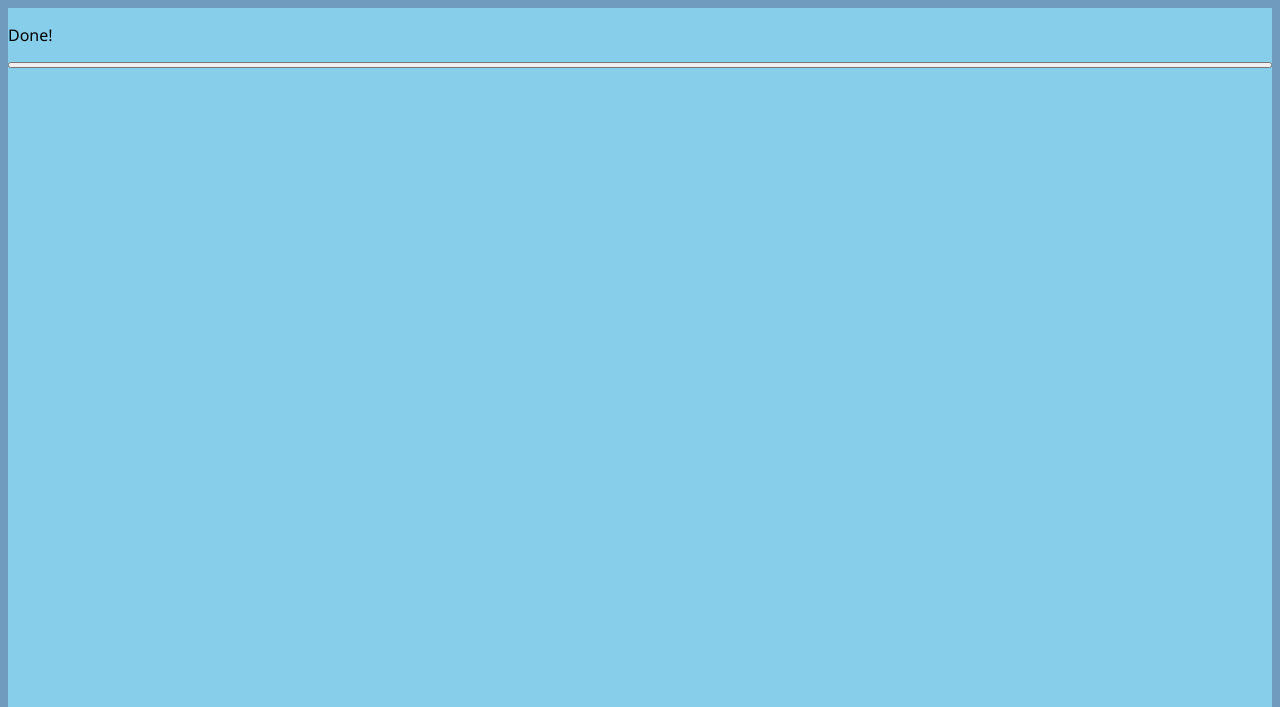
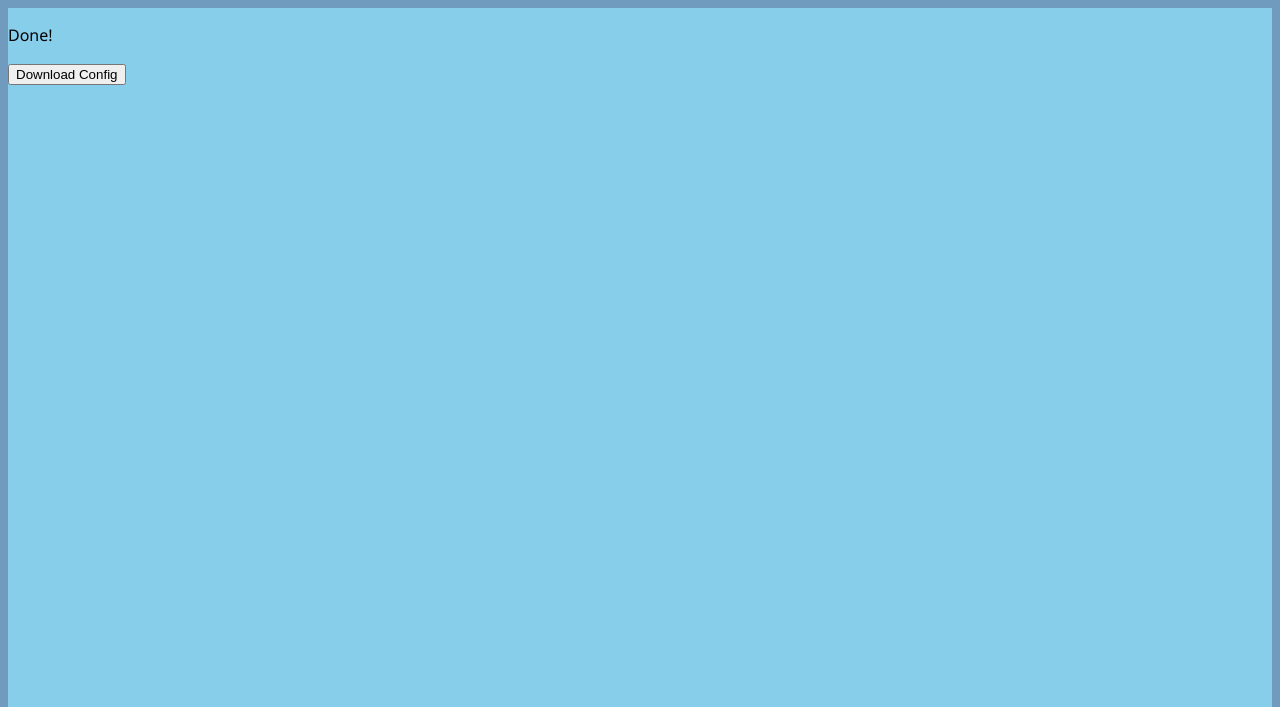
Before and after one commit to PSMusicalRoc/RPIHackathon2023, a Flask app: template templates/resultsScreen.html in a window 1280 px wide. Shown: the top 707 px of the page. Run offline with Flask 3, Linux system fonts and the light colour scheme; the template is opened without the code that fills it, so the values that code supplies are empty.

Commit message:
i hate buttons

```diff
--- a/templates/resultsScreen.html
+++ b/templates/resultsScreen.html
@@ -9,7 +9,7 @@
     <body>
         <div class="training-container">
             <p id="results">Done!</p>
-            <button ></button>
+            <a href="/downloadExercises"><button>Download Config</button></a>
         </div>
         <footer>
             <p style="font-weight: bold;">Tim Bishop, RPI Class of 2025, Frontend - <a href="mailto:bishot3@rpi.edu">bishot3@rpi.edu</a></p>
```
